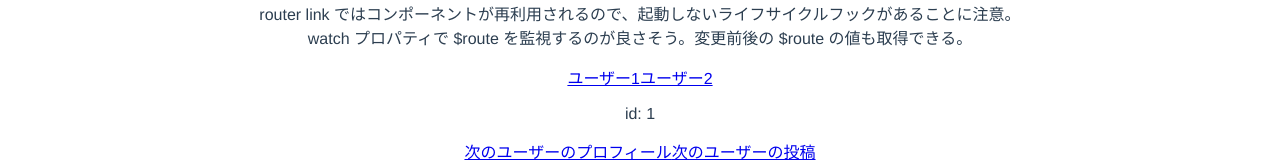
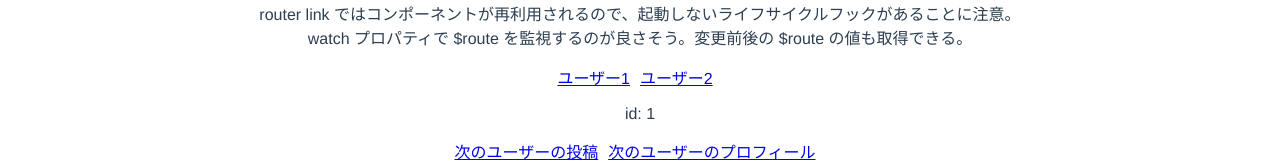
Before and after one commit to residenti/udemy-vuejs, a Vue app: page /users/1 in a window 1280 px wide. Shown: the part 1162-1330 px from the top of the page. Built offline with nearby package versions, Linux system fonts and the light colour scheme; the HTML template or start-up script is replaced by a standard one.

Commit message:
193. 名前付きルートを使って、わかりやすくリンク先のURLを動的にする.

```diff
--- a/src/components/Home.vue
+++ b/src/components/Home.vue
@@ -9,7 +9,10 @@
   export default {
     methods: {
       toUsers() {
-        this.$router.push('users/1')
+        this.$router.push({
+          name: 'user-id-profile',
+          params: { id: 1 }
+        })
       }
     }
   }
--- a/src/components/Users.vue
+++ b/src/components/Users.vue
@@ -5,11 +5,11 @@
     router link ではコンポーネントが再利用されるので、起動しないライフサイクルフックがあることに注意。<br>
     watch プロパティで $route を監視するのが良さそう。変更前後の $route の値も取得できる。
     </p>
-    <router-link to="/users/1">ユーザー1</router-link>
-    <router-link to="/users/2">ユーザー2</router-link>
+    <router-link to="/users/1" class="link">ユーザー1</router-link>
+    <router-link to="/users/2" class="link">ユーザー2</router-link>
     <p>id: {{ id }}</p>
-    <router-link :to="'/users/' + (Number(id) + 1) + '/profile'">次のユーザーのプロフィール</router-link>
-    <router-link :to="'/users/' + (Number(id) + 1) + '/posts'">次のユーザーの投稿</router-link>
+    <router-link :to="'/users/' + (Number(id) + 1) + '/posts'" class="link">次のユーザーの投稿</router-link>
+    <router-link :to="{ name: 'user-id-profile', params: { id: Number(id) + 1 } }" class="link">次のユーザーのプロフィール</router-link>
     <router-view></router-view>
   </div>
 </template>
@@ -58,3 +58,8 @@ export default {
   }
 }
 </script>
+<style scoped>
+.link {
+  margin-right: 10px;
+}
+</style>
--- a/src/router.js
+++ b/src/router.js
@@ -19,7 +19,7 @@ export default new Router({
       component: Users,
       props: true,
       children: [
-        { path: 'profile', component: UsersProfile },
+        { path: 'profile', component: UsersProfile, name: "user-id-profile" },
         { path: 'posts', component: UsersPosts }
       ]
     }
```
